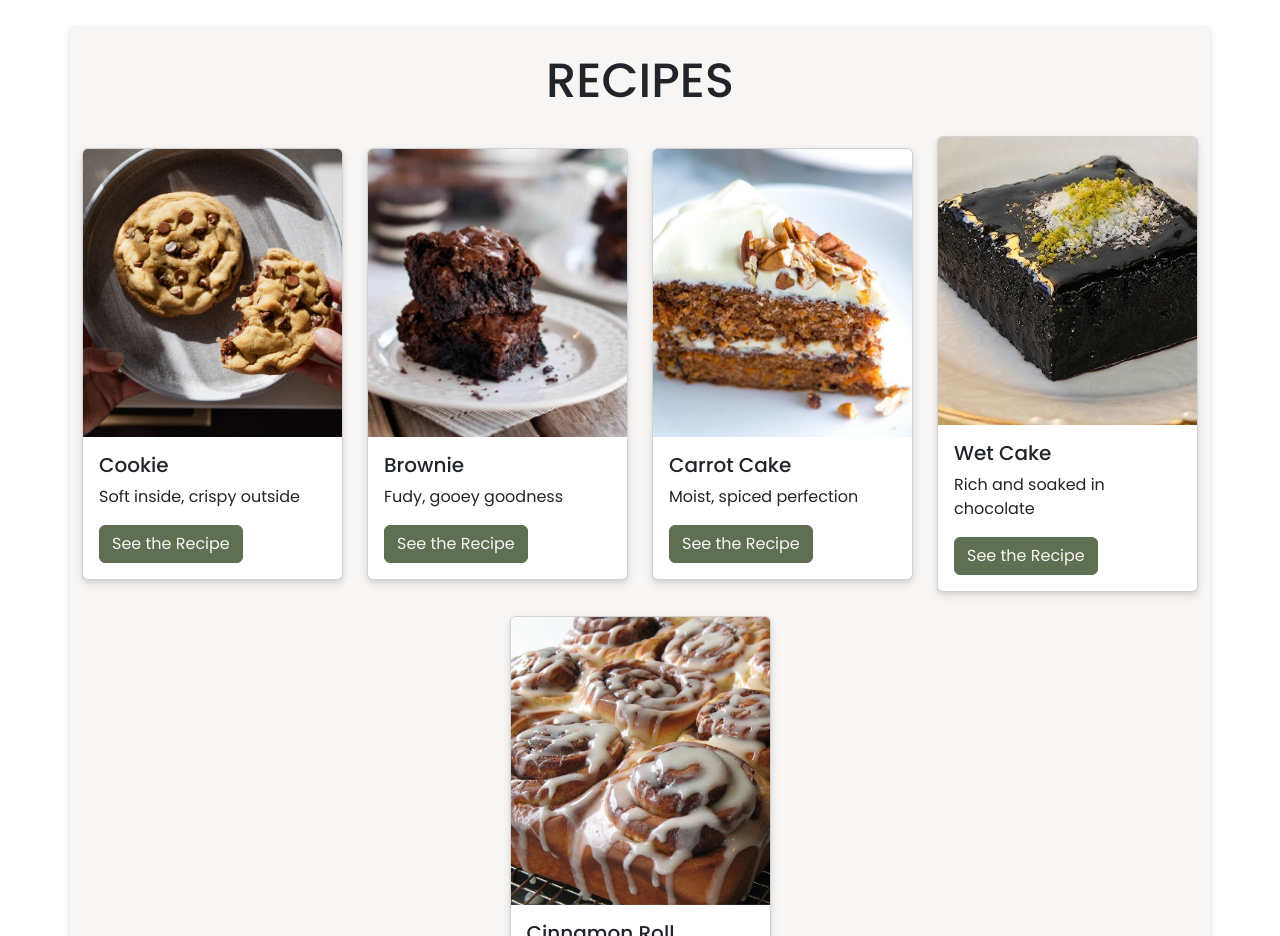
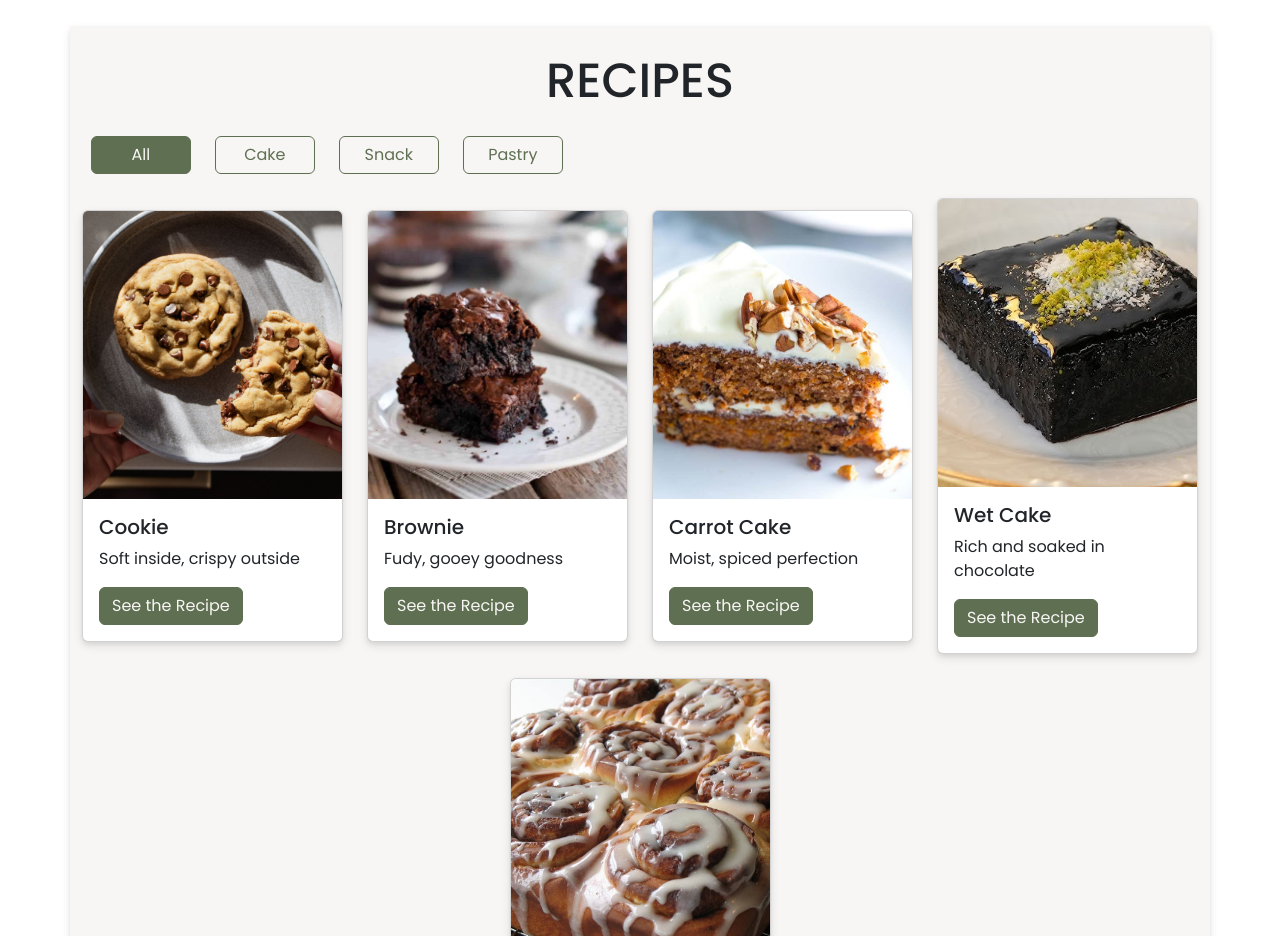
Before and after one commit to EmirSalmanDev/es_cookbook, a React (Vite) app in the folder es_cookbook/: page / in a window 1280 px wide. Shown: the part 1020-1956 px from the top of the page. Built offline with nearby package versions, Linux system fonts and the light colour scheme; a web font is replaced by a local one.

Commit message:
recipe filtering added

```diff
--- a/es_cookbook/src/index.css
+++ b/es_cookbook/src/index.css
@@ -53,9 +53,9 @@ ul {
 
 /* Button */
 .custom-btn {
-    background-color: var(--green);
-    border: 1px solid var(--green);
-    color: var(--light-grey);
+    background-color: var(--green)!important;
+    border: 1px solid var(--green)!important;
+    color: var(--light-grey)!important;
 }
 
 .custom-btn:hover {
@@ -71,3 +71,23 @@ ul {
     color: var(--light-grey) !important;
     box-shadow: none !important;
 }
+
+.selected-btn {
+    background-color: var(--light-grey);
+    color: var(--green);
+    border: 1px solid var(--green);
+}
+
+.selected-btn:hover {
+    background-color: var(--green);
+    border: 1px solid var(--green);
+    color: var(--light-grey);
+}
+
+.selected-btn:focus,
+.selected-btn:active {
+    background-color: var(--green) !important;
+    border-color: var(--green) !important;
+    color: var(--light-grey) !important;
+    box-shadow: none !important;
+}
--- a/es_cookbook/src/pages/Home.jsx
+++ b/es_cookbook/src/pages/Home.jsx
@@ -4,6 +4,7 @@ import "../styles/recipeCard.css";
 import BrownieImg from "../assets/brownieImg.jpg";
 import { recipes } from "../components/recipes";
 import { useNavigate } from "react-router-dom";
+import { useState } from "react";
 
 function Home() {
   const navigate = useNavigate();
@@ -12,6 +13,12 @@ function Home() {
     navigate(`/recipe/${id}`);
     window.scrollTo(0, 0);
   };
+
+  const [selectedCategory, setSelectedCategory] = useState("all");
+  const filteredRecipes =
+    selectedCategory === "all"
+      ? recipes
+      : recipes.filter((recipe) => recipe.category.includes(selectedCategory));
 
   return (
     <>
@@ -68,8 +75,45 @@ function Home() {
           <Row>
             <h2 className="recipes-header">Recipes</h2>
           </Row>
+          <Row className="filtering-buttons mb-4 ">
+            <Button
+              className={`mx-2 ${
+                selectedCategory === "all" ? "custom-btn" : "selected-btn"
+              }`}
+              onClick={() => setSelectedCategory("all")}
+            >
+              All
+            </Button>
+
+            <Button
+              className={`mx-2 ${
+                selectedCategory === "cake" ? "custom-btn" : "selected-btn"
+              }`}
+              onClick={() => setSelectedCategory("cake")}
+            >
+              Cake
+            </Button>
+
+            <Button
+              className={`mx-2 ${
+                selectedCategory === "snack" ? "custom-btn" : "selected-btn"
+              }`}
+              onClick={() => setSelectedCategory("snack")}
+            >
+              Snack
+            </Button>
+
+            <Button
+              className={`mx-2 ${
+                selectedCategory === "pastry" ? "custom-btn" : "selected-btn"
+              }`}
+              onClick={() => setSelectedCategory("pastry")}
+            >
+              Pastry
+            </Button>
+          </Row>
           <Row className="g-4 pb-5 justify-content-center">
-            {recipes.map((recipe) => (
+            {filteredRecipes.map((recipe) => (
               <Col
                 key={recipe.id}
                 xl={3}
--- a/es_cookbook/src/styles/recipeCard.css
+++ b/es_cookbook/src/styles/recipeCard.css
@@ -36,6 +36,16 @@
     background-color: var(--light-grey);
 }
 
+.filtering-buttons {
+    padding-left: .8rem;
+    gap: .5rem;
+    justify-content: flex-start;
+}
+
+.filtering-buttons button {
+    width: 100px;
+}
+
 @media (min-width: 1600px) {
     .card-image {
         height: 20rem;
@@ -50,8 +60,18 @@
     }
 }
 
+@media (max-width: 992px) {
+    .filtering-buttons {
+        padding-left: 1.8rem;
+    }
+}
+
 @media (max-width: 768px) {
     .card-image {
         height: 15rem;
     }
+
+    .filtering-buttons {
+        justify-content: center!important;
+    }
 }
```
